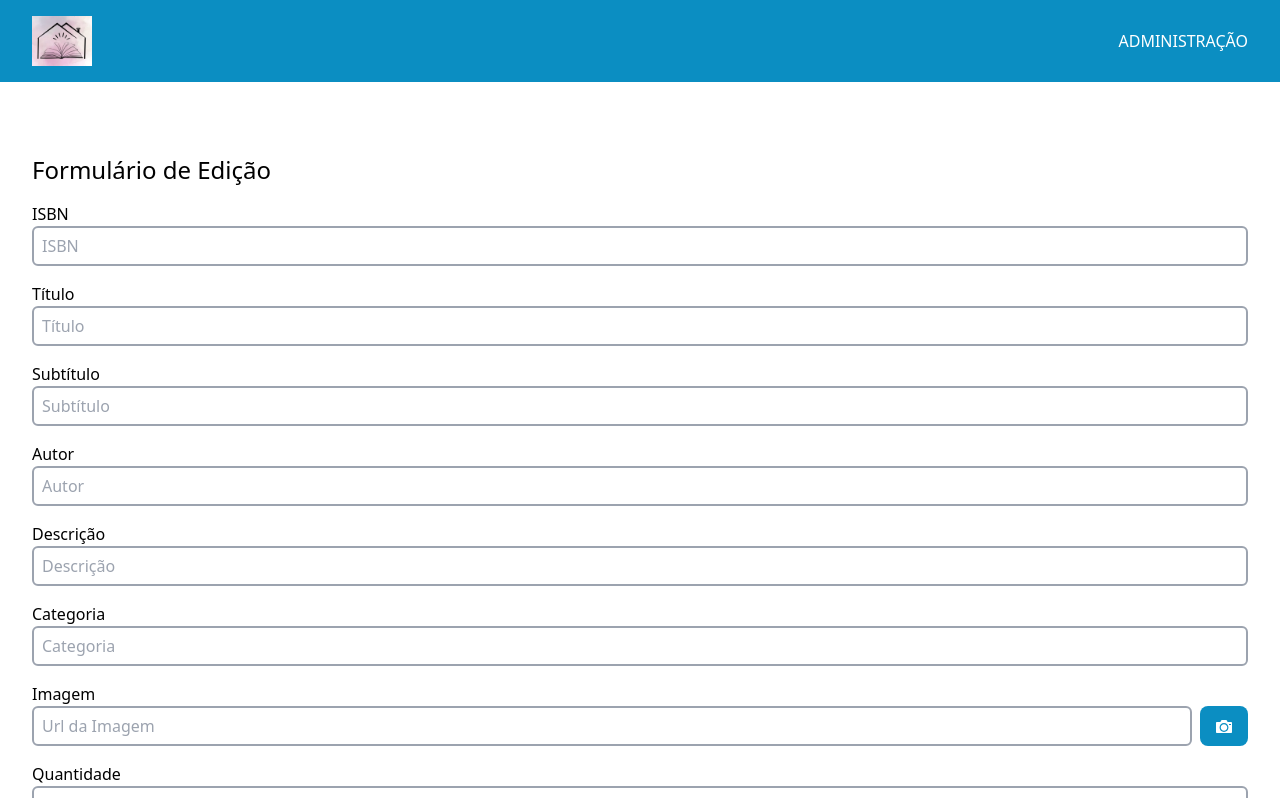
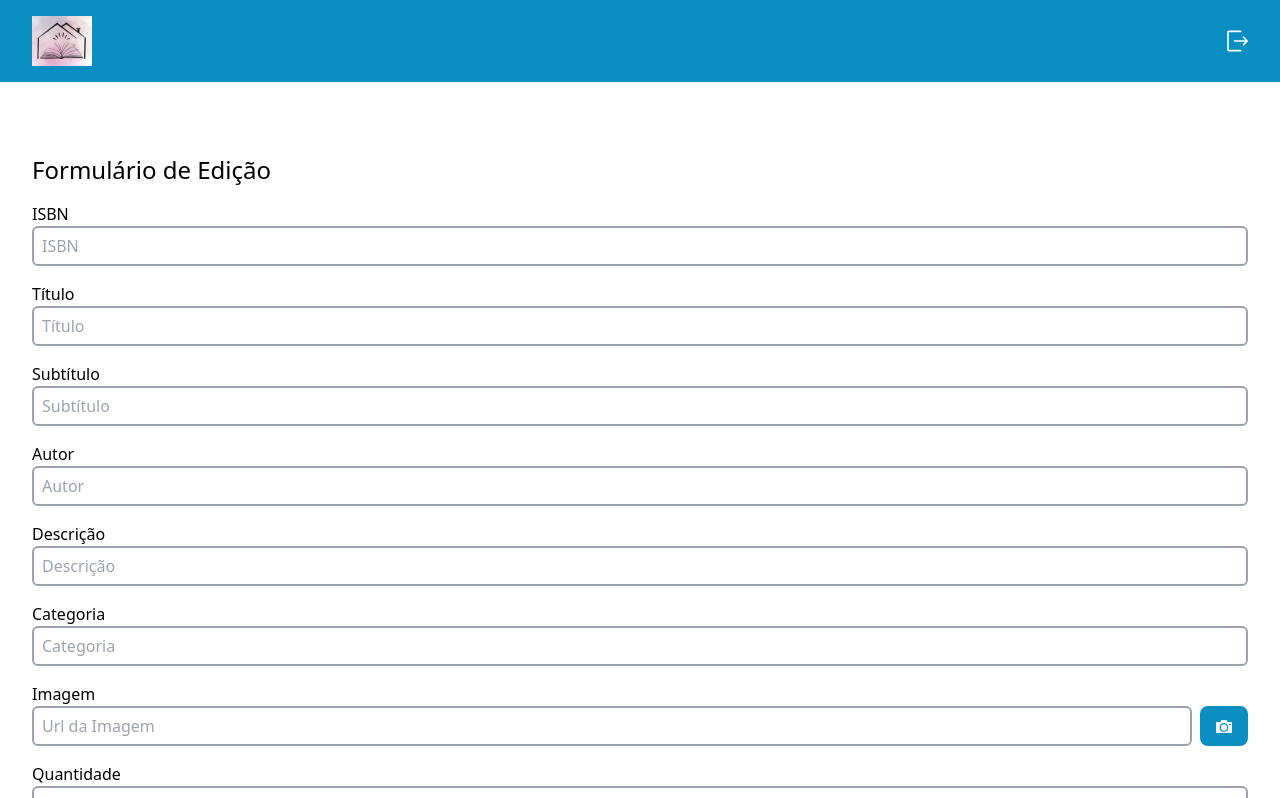
Before and after one commit to douglasmatosdev/cceak-books, a Next.js app: page /pages/dashboard/books in a window 1280 px wide. Shown: the top 798 px of the page. Built offline with nearby package versions, Linux system fonts and the light colour scheme; no server answers.

Commit message:
dynamic administration button

```diff
--- a/src/app/layout.tsx
+++ b/src/app/layout.tsx
@@ -1,6 +1,12 @@
+import './globals.css'
+
 import Image from 'next/image'
-import './globals.css'
 import Link from 'next/link'
+
+import dynamic from "next/dynamic"
+import { RxExit } from 'react-icons/rx'
+
+const AdminLink = dynamic(() => import('@/components/AdminLink'), { ssr: false })
 
 export const metadata = {
   title: 'CCEAK Books',
@@ -23,7 +29,16 @@ export default function RootLayout({
               </Link>
             </li>
             <li className="text-white uppercase hover:underline">
-              <Link href={"/pages/dashboard"}>Administração</Link>
+              <AdminLink
+                beforeNavigate={{
+                  label: "Administração",
+                  path: "/pages/dashboard"
+                }}
+                afterNavigate={{
+                  label: <RxExit className='text-2xl' title='Sair' />,
+                  path: "/"
+                }}
+              />
             </li>
           </ul>
         </header>
--- /dev/null
+++ b/src/components/AdminLink.tsx
@@ -0,0 +1,43 @@
+'use client'
+import Link from "next/link"
+import { usePathname } from "next/navigation"
+import { ReactNode } from "react"
+
+interface AdminLinkProps {
+    className?: string
+    href?: string
+    children?: ReactNode
+    beforeNavigate?: {
+        label: ReactNode
+        path: string
+    }
+    afterNavigate?: {
+        label: ReactNode
+        path: string
+    }
+}
+const AdminLink = ({ className, href, children, afterNavigate, beforeNavigate }: AdminLinkProps) => {
+    const pathname = usePathname()
+    const key = pathname.includes('/dashboard') ? 'after' : 'before'
+
+    const content = {
+        default: { label: children, path: href },
+        before: beforeNavigate,
+        after: afterNavigate
+    }
+
+    const result = content[key]
+
+    return result && (
+        <>
+            <Link
+                href={result.path as string}
+                className={className}
+            >
+                {result.label}
+            </Link>
+        </>
+    )
+}
+
+export default AdminLink
```
